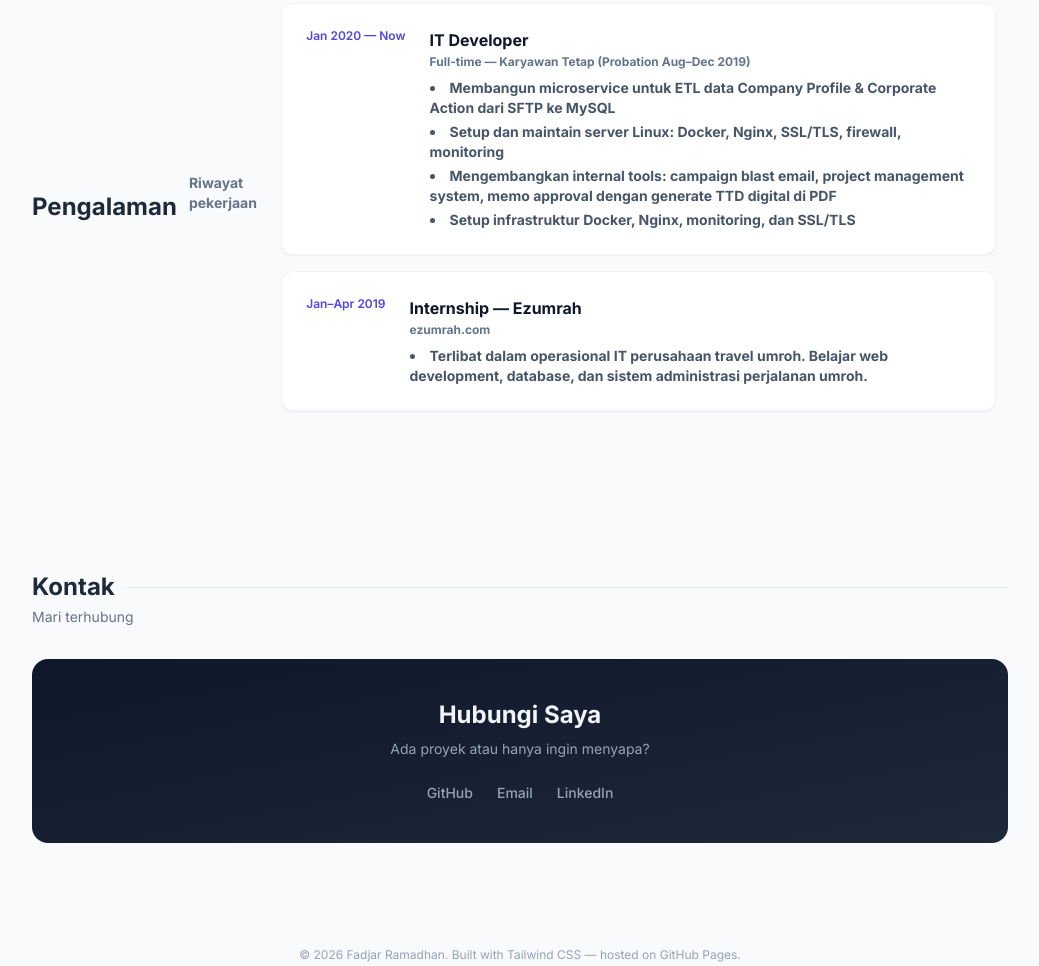
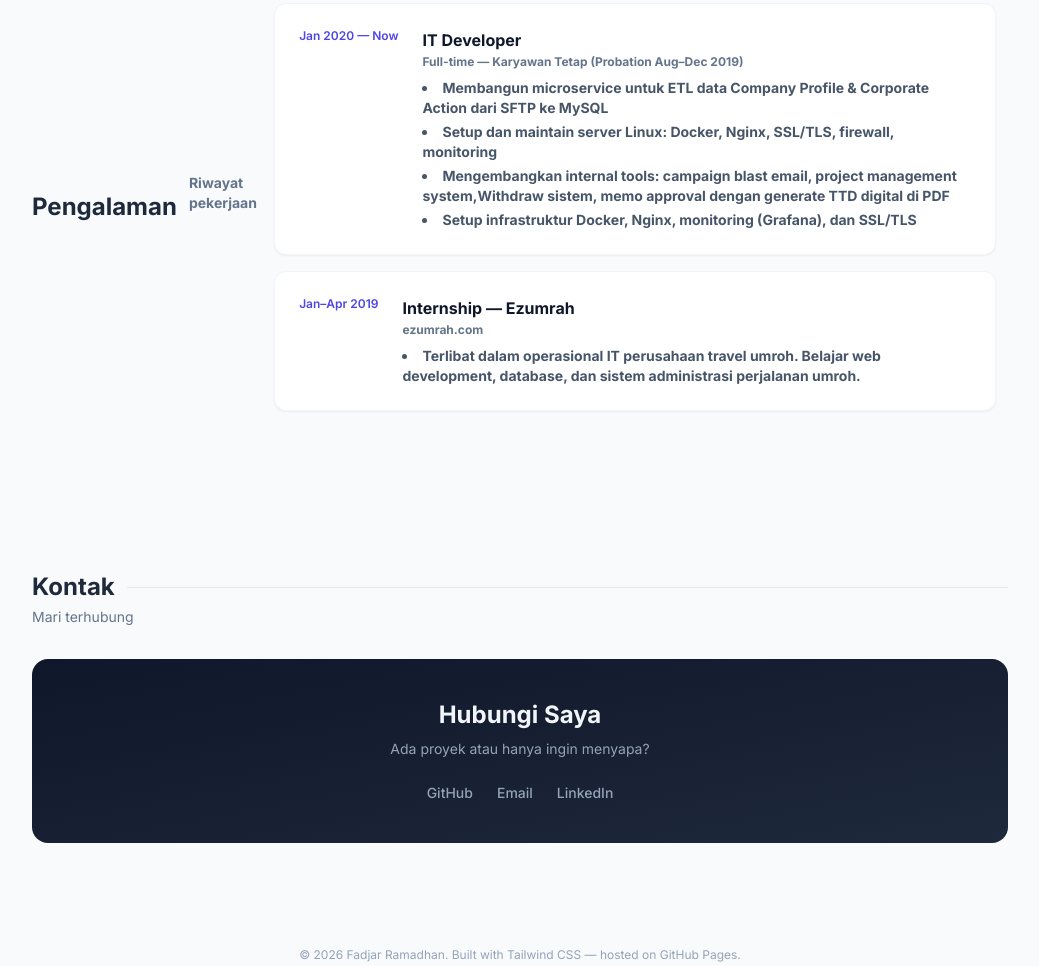
Before and after one commit to fadjar1209/fadjar1209.github.io, a website: page index.html in a window 1280 px wide. Shown: the part 3622-4588 px from the top of the page, without its empty margins (120-1159 px from the left). Drawn offline with nearby package versions, Linux system fonts and the light colour scheme.

Commit message:
Update: di bagian pengalaman

```diff
--- a/index.html
+++ b/index.html
@@ -312,8 +312,8 @@ applyLang(currentLang);
                 <ul class="list-disc list-inside space-y-1 text-sm text-slate-600">
           <li>Membangun microservice untuk ETL data Company Profile &amp; Corporate Action dari SFTP ke MySQL</li>
           <li>Setup dan maintain server Linux: Docker, Nginx, SSL/TLS, firewall, monitoring</li>
-          <li>Mengembangkan internal tools: campaign blast email, project management system, memo approval dengan generate TTD digital di PDF</li>
-          <li>Setup infrastruktur Docker, Nginx, monitoring, dan SSL/TLS</li>
+          <li>Mengembangkan internal tools: campaign blast email, project management system,Withdraw sistem, memo approval dengan generate TTD digital di PDF</li>
+          <li>Setup infrastruktur Docker, Nginx, monitoring (Grafana), dan SSL/TLS</li>
         </ul>
       </div>
     </div>
```
